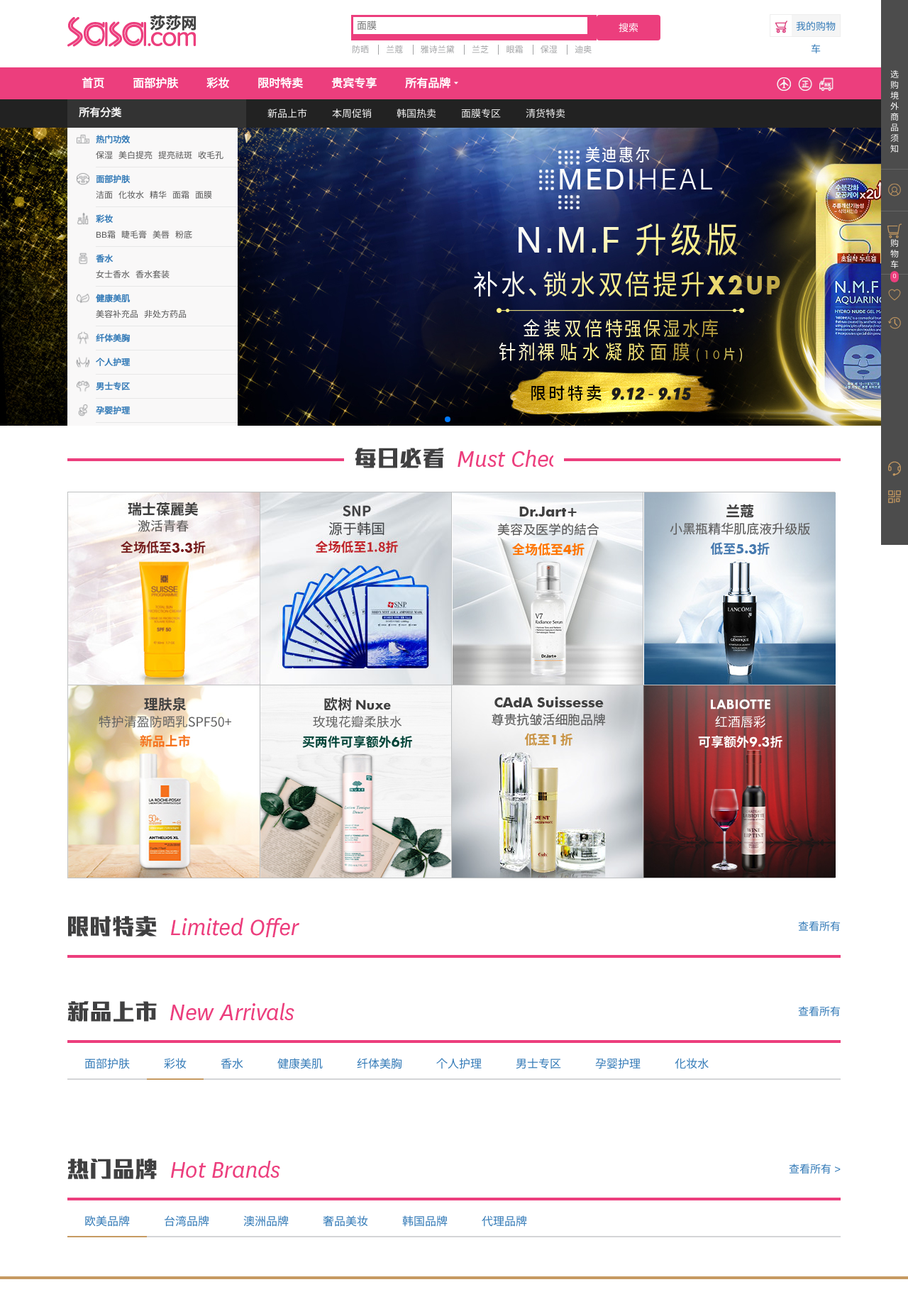
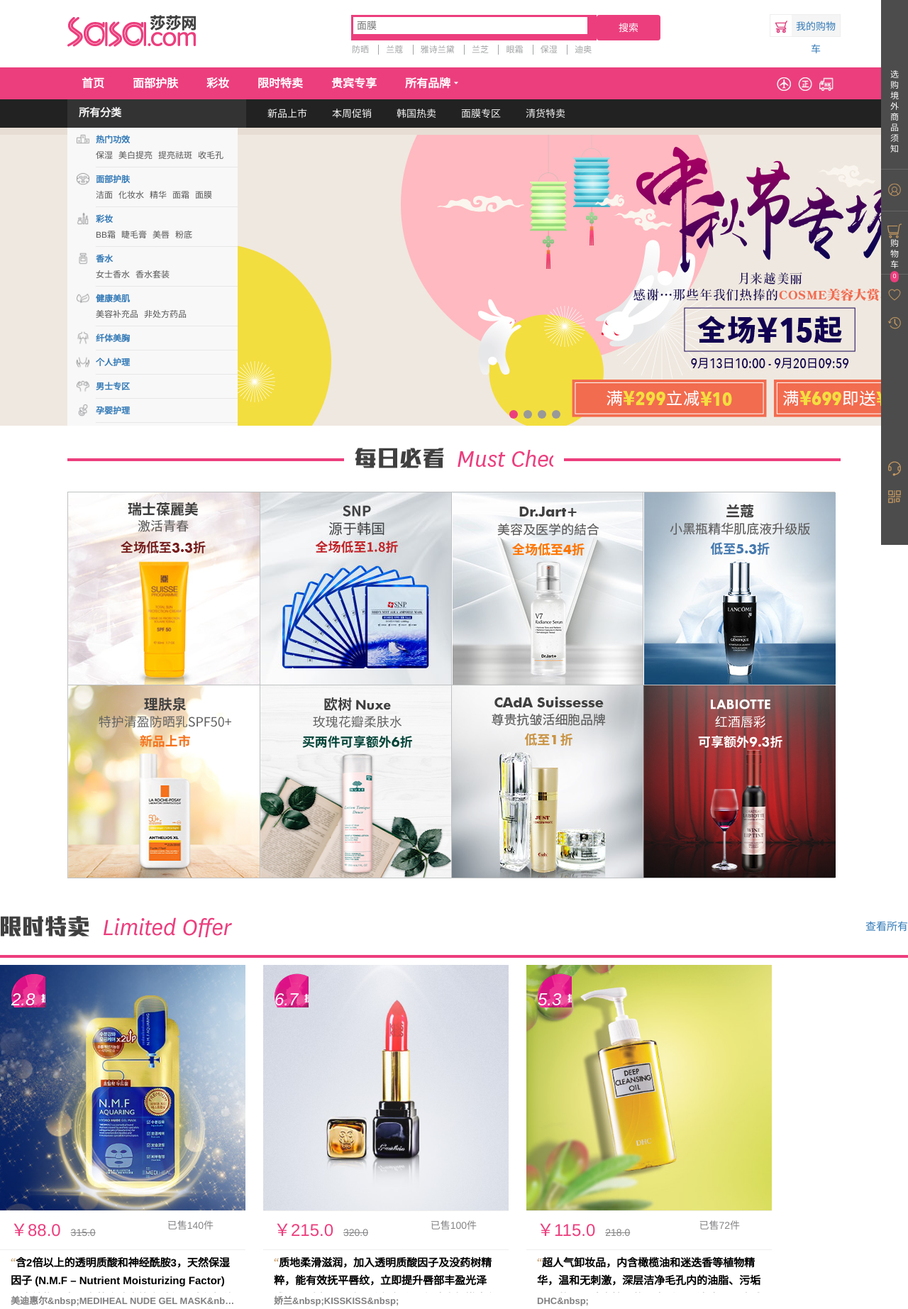
Before and after one commit to hyjpython/shashawang, a Django app: page / in a window 1280 px wide. Shown: the part 32-1877 px from the top of the page at 71% size. Run offline with Django 3.2, Linux system fonts and the light colour scheme; data comes from the database, SQL or seed files in the repository; both versions use the stored data as it was after the commit; some libraries are stand-ins or nearby versions.

Commit message:
页面渲染1

```diff
--- a/app/views.py
+++ b/app/views.py
@@ -2,7 +2,7 @@ from django.http import HttpResponse
 from django.shortcuts import render
 
 # Create your views here.
-from app.models import Wheel
+from app.models import Wheel, FlashSale, NewArrivals
 
 
 def hello(request):
@@ -11,7 +11,11 @@ def hello(request):
 # 首页
 def index(request):
     wheels = Wheel.objects.all()
+    flashsales = FlashSale.objects.all()
+    newarrivals = NewArrivals.objects.all()
     response_data = {
-        'wheels' : wheels
+        'wheels' : wheels,
+        'flashsales':flashsales,
+        'newarrivals':newarrivals
     }
     return render(request,'index.html',context=response_data)
--- a/static/css/common.css
+++ b/static/css/common.css
@@ -816,8 +816,48 @@ label.color-gold {
 
 /*banner*/
 
+/*.banner {*/
+	/*height: 420px;*/
+	/*width: 100%;*/
+	/*margin: 0 auto;*/
+	/*clear: both;*/
+	/*background: #e7ddd4;*/
+/*}*/
+/*.banner .page {*/
+	/*height: 420px;*/
+	/*position: relative;*/
+	/*width: 100%;*/
+/*}*/
+/*.banner .slide_box {*/
+	/*width: 100%;*/
+	/*height: 420px;*/
+	/*overflow: hidden;*/
+	/*position: relative;*/
+/*}*/
+/*#topSwiper {*/
+    /*height: 100%;*/
+    /*width: 100%;*/
+    /*overflow: hidden;*/
+/*}*/
+
+/*#topSwiper .swiper-wrapper{*/
+    /*width: 100%;*/
+    /*height: 100%;*/
+/*}*/
+/*#topSwiper .swiper-wrapper a{*/
+    /*display: inline-block;*/
+    /*width: 100%;*/
+    /*height: 100%;*/
+/*}*/
+/*#topSwiper img{*/
+	/*height: 100%;*/
+    /*overflow: hidden;*/
+	/*margin:0 auto;*/
+/*}*/
+/*#topSwiper .swiper-pagination{*/
+    /*bottom: 0px;*/
+/*}*/
 .banner {
-	height: 420px;
 	width: 100%;
 	margin: 0 auto;
 	clear: both;
@@ -834,30 +874,55 @@ label.color-gold {
 	overflow: hidden;
 	position: relative;
 }
-#topSwiper {
-    height: 100%;
+.banner .slide_box  ol li {
+	width: 100%;
+	height: 420px;
+	position: absolute;
+	z-index: 1;
+	opacity: 1;
+	display: none;
+}
+.switchable-wp {
+    width: 838px;
+    margin: 0 auto;
+    position: relative;
+    height: 420px;
+    padding-left: 252px;
+}
+.switchable-main {
     width: 100%;
-    overflow: hidden;
-}
-
-#topSwiper .swiper-wrapper{
-    width: 100%;
-    height: 100%;
-}
-#topSwiper .swiper-wrapper a{
-    display: inline-block;
-    width: 100%;
-    height: 100%;
-}
-#topSwiper img{
-	height: 100%;
-    overflow: hidden;
-	margin:0 auto;
-}
-#topSwiper .swiper-pagination{
-    bottom: 0px;
-}
-
+    position: relative;
+    height: 420px;
+}
+.slide-trigger {
+    position: absolute;
+    z-index: 60;
+    bottom: 10px;
+    left: 50%;
+}
+.slide-trigger li {
+    float: left;
+    background-color: #999;
+    width: 12px;
+    height: 12px;
+    margin-left: 8px;
+    border-radius: 50%;
+}
+.slide-trigger .active{
+    float: left;
+    background-color: #EC3E7D;
+    width: 12px;
+    height: 12px;
+    margin-left: 8px;
+    border-radius: 50%;
+}
+.slide-trigger li a{
+	text-indent: -999em;
+    visibility: hidden;
+}
+.slide_box a {
+	cursor: pointer;
+}
 
 /*webtool*/
 .webtool {
@@ -1041,6 +1106,7 @@ li.current i ,li.current a{
 }
 .flashsale .flashsale_head a:hover {
 	color: #EC3E7D;
+	text-decoration: none;
 }
 .flashsale .flashsale_head span {
     text-indent: -9999px;
@@ -1065,6 +1131,8 @@ li.current i ,li.current a{
 .flashsale-list li a{
  	position: relative;
  	z-index: 2;
+	text-decoration: none;
+	color: #000000;
 }
 .flashsale-list li:hover .flashsale-pic img {
 	-webkit-filter: blur(24px);
@@ -1074,9 +1142,11 @@ li.current i ,li.current a{
 	filter: blur(40px);
 	filter: blur(24px);
 	z-index: 10;
+
 }
 .flashsale-list li:hover {
 	box-shadow: 4px 4px 20px rgba(0, 0, 0, .2);
+
 }
 .flashsale-list li:hover i.buynow, .flashsale-list li:hover i.buynow2 {
 	display: block;
@@ -1084,9 +1154,11 @@ li.current i ,li.current a{
 	height: 230px;
 	top: 50px;
 	left: 60px;
+
 }
 .flashsale-list li:hover i.buynow2 {
 	background-position: 0 -615px;
+
 }
 i.count {
     width: 48px;
@@ -1108,7 +1180,7 @@ i.count b {
 i.count, i.buynow, i.count2, i.buynow2 {
     display: block;
     position: absolute;
-    background: url(../img/tips.png) no-repeat;
+    background: url(/static/img/tips.png) no-repeat;
     z-index: 100;
 }
 
--- a/static/js/common.js
+++ b/static/js/common.js
@@ -127,12 +127,49 @@ $(function() {
 	/*
 	 * banner
 	 */
-	 var topSwiper = new Swiper('#topSwiper', {
-        slidesPerView: 1,
-        spaceBetween: 30,
-        autoplay: 2500,
-        // loop: true,
-        pagination: '.swiper-pagination',
+	 // var topSwiper = new Swiper('#topSwiper', {
+      //   slidesPerView: 1,
+      //   spaceBetween: 30,
+      //   autoplay: 2500,
+      //   // loop: true,
+      //   pagination: '.swiper-pagination',
+	 // })
+
+		var $li = $('#banner_list li');
+		var $li_tip = $('.switchable-wp .slide-trigger li');
+		var size = $("#banner_list li").length;
+		//初始化下标
+		var i = 0;
+		$li.eq(i).css('display', 'block');
+		$li_tip.eq(i).addClass('active');
+		//设置定时器，自动轮播
+		var timer = setInterval(function() {
+			i++;
+			fadeImg();
+		}, 4000)
+
+		function fadeImg() {
+			if(i >= size) {
+				i = 0;
+			}
+			//			$li.animate({opacity:0}).eq(i).animate({opacity:1});
+			$li.not($li.eq(i)).fadeOut();
+			$li.eq(i).fadeIn();
+			$li_tip.removeClass('active').eq(i).addClass('active');
+		}
+		$li_tip.mouseenter(function() {
+			var index = $(this).index();
+			i = index;
+			fadeImg();
+		})
+		$('#banner_list').hover(function() {
+			clearInterval(timer);
+		}, function() {
+			clearInterval(timer);
+			timer = setInterval(function() {
+				i++;
+				fadeImg();
+			}, 4000)
 		})
 	/*
 	 * mustcheck
@@ -149,13 +186,12 @@ $(function() {
 	/*
 	 * flashsale
 	 */
-	$flash = $('.flashsale-list');
-	$.getJSON("json/flashsale.json", function(data) {
-		for(var i = 0; i < data.length; i++) {
-			var obj = data[i];
-			var li = $('<li></li>');
-			li.html('<a href="Product Details.html" target="_blank"><i class="count"><b>' + obj.count + '</b></i><i class="buynow"></i><div class="flashsale-pic"><img src="img/flashsale/' + obj.pic + '.jpg" alt=""></div><div class="sale-price"><span class="buy_num fr">已售' + obj.buyNum + '件</span><span class="price tl">￥' + obj.price + '</span><span class="dis tl"><del>￥' + obj.dis + '</del></span></div><div class="flashsale-info"><div class="des01"><i class="icon iconfont">&#xe612;</i>' + obj.des01 + '</div><div class="des02">' + obj.des02 + '</div><p class="des03">' + obj.des03 + '</p><p class="des04">' + obj.des04 + '</p><p class="tr" id="iprefix_seckill_time_79834"><i class="icon iconfont">&#xe60e;</i> 剩余 <span class="day"></span>天<span class="hour"></span>时<span class="minute"></span>分 <span class="second"></span>秒</p></div></a></li>')
-			li.appendTo($flash);
+	// $flash = $('.flashsale-list');
+	// $.getJSON("json/flashsale.json", function(data) {
+	// 	for(var i = 0; i < data.length; i++) {
+	// 		var obj = data[i];
+	// 		var li = $('<li></li>');
+	// 		li.appendTo($flash);
 
     function showTime() {
         var time_start = new Date(); //设定当前时间
@@ -180,16 +216,16 @@ $(function() {
         // 秒
         var int_second = Math.floor(time_distance / 1000)
         // 时分秒为单数时、前面加零
-				if(int_day < 10) {
+        if (int_day < 10) {
             int_day = "0" + int_day;
         }
-				if(int_hour < 10) {
+        if (int_hour < 10) {
             int_hour = "0" + int_hour;
         }
-				if(int_minute < 10) {
+        if (int_minute < 10) {
             int_minute = "0" + int_minute;
         }
-				if(int_second < 10) {
+        if (int_second < 10) {
             int_second = "0" + int_second;
         }
         // 显示时间
@@ -198,11 +234,12 @@ $(function() {
         $(".minute").html(int_minute);
         $(".second").html(int_second);
     }
+
     // 设置定时器
     var timer = setInterval(showTime, 1000);
-		}
-
-	});
+	// 	}
+    //
+	// });
 
 	/*
 	 * newarrivals
@@ -221,13 +258,13 @@ $(function() {
 		$(this).find('a').css('color', '#3e3e3e');
 	});
 	$newarrivals = $('.newarrivals-list');
-	$.getJSON("json/newarrivals.json", function(data) {
-		for(var i = 0; i < data.length; i++) {
-			var obj = data[i];
-			var li = $('<li class="normal"></li>');
-			li.html('<div class="formall"><div class="formallcont"><div class="arrivals-pic"><b><img src="img/newarrivals/' + obj.messpic + '.png"></b><dl><dd><i class="icountry"><img src="img/newarrivals/' + obj.coupic + '.png"></i>韩国品牌</dd></dl><a href="" target="_blank"><img alt="" src="img/newarrivals/' + obj.pic + '.jpg"></a></div><div class="sale-price"><span class="count fr">' + obj.count + '折</span><span class="price tl">￥' + obj.price + '</span><span class="dis tl"><del>￥' + obj.dis + '</del></span></div><div class="arrivals-info"><div class="infoconts"><div class="des02"><a href="" target="_blank">' + obj.des02 + '</a></div><p class="des03"><a href="" target="_blank">' + obj.des03 + '</a></p><p class="des04">' + obj.des04 + '</p></div><!--秒杀简介--><div class="des05"><i class="icon iconfont">&#xe612;</i>' + obj.des05 + '</div><p class="salenum">已售' + obj.saleNum + '件</p></div><div class="btn-buy"><a class="btn btn-major action-addtocart"><span>加入购物车</span></a></div><!--加入收藏的商品也要可以加入购物车 --></div></div>')
-			li.appendTo($newarrivals);
-		}
+	// $.getJSON("json/newarrivals.json", function(data) {
+	// 	for(var i = 0; i < data.length; i++) {
+	// 		var obj = data[i];
+	// 		var li = $('<li class="normal"></li>');
+	// 		li.html('<div class="formall"><div class="formallcont"><div class="arrivals-pic"><b><img src="img/newarrivals/' + obj.messpic + '.png"></b><dl><dd><i class="icountry"><img src="img/newarrivals/' + obj.coupic + '.png"></i>韩国品牌</dd></dl><a href="" target="_blank"><img alt="" src="img/newarrivals/' + obj.pic + '.jpg"></a></div><div class="sale-price"><span class="count fr">' + obj.count + '折</span><span class="price tl">￥' + obj.price + '</span><span class="dis tl"><del>￥' + obj.dis + '</del></span></div><div class="arrivals-info"><div class="infoconts"><div class="des02"><a href="" target="_blank">' + obj.des02 + '</a></div><p class="des03"><a href="" target="_blank">' + obj.des03 + '</a></p><p class="des04">' + obj.des04 + '</p></div><!--秒杀简介--><div class="des05"><i class="icon iconfont">&#xe612;</i>' + obj.des05 + '</div><p class="salenum">已售' + obj.saleNum + '件</p></div><div class="btn-buy"><a class="btn btn-major action-addtocart"><span>加入购物车</span></a></div><!--加入收藏的商品也要可以加入购物车 --></div></div>')
+	// 		li.appendTo($newarrivals);
+	// 	}
 
 		//addcart
 		$('.action-addtocart').click(function() {
@@ -295,7 +332,7 @@ $(function() {
 			}
 		});
 
-	});
+	// });
 
 	/*
 	 * hotbrands
--- a/templates/index.html
+++ b/templates/index.html
@@ -604,21 +604,29 @@
         </div>
     </div>
 </div>
+
 <div class="banner">
 			<div class="page">
 				<div class="slide_box">
-            <div class="swiper-container" id="topSwiper">
-                <div class="swiper-wrapper">
-
+					<a>
+                        <ol id="banner_list">
                             {% for wheel in wheels %}
-                        <div class="swiper-slide">
+                                  <li>
                                        <img src="{{ wheel.w_img }}">
-                        </div>
+                                  </li>
                             {% endfor %}
 
+                        </ol>
+                    </a>
+					<div class="switchable-wp">
+						<div class="switchable-main">
+							<ul class="slide-trigger" style="margin-left:-56px;">
+                                {% for wheel in wheels %}
+                                    <li class="paginator"></li>
+                                {% endfor %}
+
+                            </ul>
 						</div>
-                <!-- Add Pagination -->
-                <div class="swiper-pagination"></div>
 					</div>
 				</div>
 			</div>
@@ -708,13 +716,39 @@
     <div class="mustad2 mustad" style="background: url() left top no-repeat;"></div>
 </div>
 <!--限时特卖-->
-<div class="flashsale page">
+<div class="flashsale">
     <div class="flashsale_head">
         <a href="" target="_blank">查看所有</a>
         <span class="bticon">秒杀商品</span>
     </div>
     <div class="flashsale_con">
-        <ul class="flashsale-list"></ul>
+        <ul class="flashsale-list">
+            {% for flashsale in flashsales %}
+                <li>
+                    <a href="#">
+                        <i class="count"><b>{{ flashsale.count }}</b></i>
+                        <i class="buynow"></i>
+                        <div class="flashsale-pic"><img src="{{ flashsale.pic }}"></div>
+                        <div class="sale-price">
+                            <span class="price tl">￥{{ flashsale.price }}</span>
+                            <span class="dis tl"><del>{{ flashsale.dis }}</del></span>
+                            <span class="buy_num fr">已售{{ flashsale.buyNum }}件</span>
+                        </div>
+                        <div class="flashsale-info">
+                            <div class="des01">
+                                <i class="icon iconfont">“</i>{{ flashsale.des01 }}
+                            </div>
+                            <div class="des02">{{ flashsale.des02 }}</div>
+                            <p class="des03">{{ flashsale.des03 }}</p>
+                            <p class="des04">{{ flashsale.des04 }}</p>
+                        </div>
+
+                    </a>
+                </li>
+
+            {% endfor %}
+
+        </ul>
     </div>
 </div>
 <!--新品上市-->
@@ -753,7 +787,56 @@
             <a href="">化妆水</a>
         </li>
     </ul>
-    <ul class="newarrivals-list"></ul>
+    <ul class="newarrivals-list">
+        {% for newarrival in newarrivals %}
+            <li class="normal">
+                <div class="formall">
+                    <div class="formallcont">
+                        <div class="arrivals-pic">
+                            <b>{{ newarrival.messpic }}</b>
+                            <dl>
+                                <dd>
+                                    <i class="icountry">
+                                        <img src="{{ newarrival.coupic }}">
+                                    </i>韩国品牌
+                                </dd>
+                            </dl>
+                            <a href target="_blank">
+                                <img src="{{ newarrival.pic }}">
+                            </a>
+                        </div>
+                        <div class="sale-price">
+                            <span class="count fr">{{ newarrival.count }}折</span>
+                            <span class="price tl">￥{{ newarrival.price }}</span>
+                            <span class="dis tl"><del>￥{{ newarrival.dis }}</del></span>
+                        </div>
+                        <div class="arrivals-info">
+                            <div class="infoconts">
+                                <div class="des02">
+                                    <a href target="_blank">{{ newarrival.des02 }}</a>
+                                </div>
+                                <p class="des03">
+                                    <a href target="_blank">{{ newarrival.des03 }}</a>
+                                </p>
+                                <p class="des04">{{ newarrival.des04 }}</p>
+                            </div>
+                            <div class="des05">
+                                <i class="icon iconfont">“</i>{{ newarrival.des05 }}
+                            </div>
+                            <p class="salenum">已售{{ newarrival.saleNum }}件</p>
+                        </div>
+                        <div class="btn-buy">
+                            <a class="btn btn-major action-addtocart">
+                                <span>加入购物车</span>
+                            </a>
+                        </div>
+                    </div>
+                </div>
+            </li>
+
+        {% endfor %}
+
+    </ul>
 </div>
 <!--热门品牌-->
 <div class="hotbrands page">
```
Also changed, not shown: app/models.py (+14 -1 lines), db.sqlite3. Lines whose indentation alone changed are shown as unchanged.
